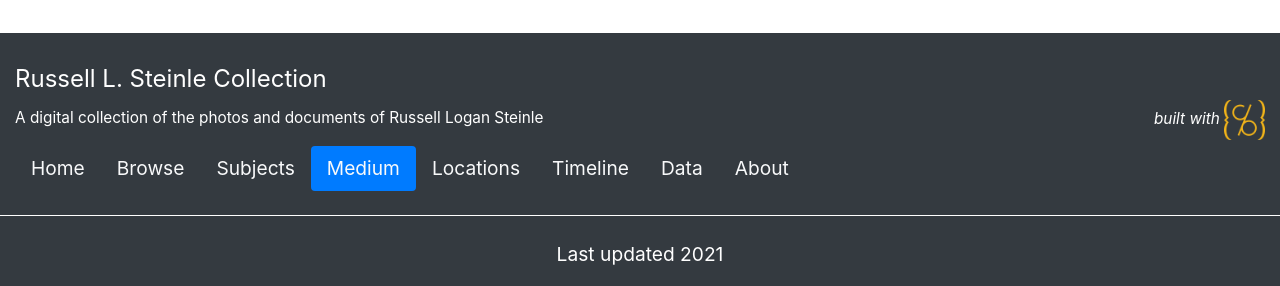
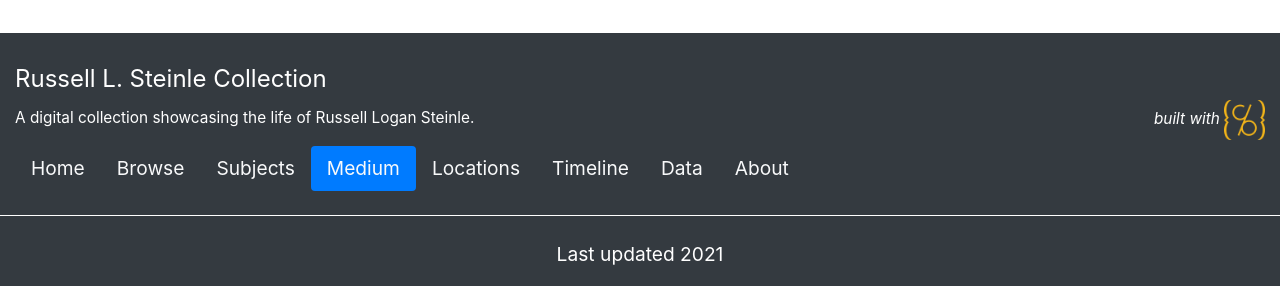
Before and after one commit to mialsteinle/russell-logan-steinle, a Jekyll site: the page built from pages/medium.md, in a window 1280 px wide. Shown: the part 611-897 px from the top of the page. Built offline with Jekyll 4.4.1, drawn with Linux system fonts in a browser that asks for light colours.

Commit message:
Update _config.yml

```diff
--- a/_config.yml
+++ b/_config.yml
@@ -25,7 +25,7 @@ title: Russell L. Steinle Collection
 tagline:
 # description appears in meta tags and other locations
 # this description might appear in search result lists, keep around 160 characters max
-description: "A digital collection of the photos and documents of Russell Logan Steinle"
+description: "A digital collection showcasing the life of Russell Logan Steinle."
 # creator of the digital collection, to appear in meta tags; we typically use our GitHub usernames but feel free to just use your name
 author: mialsteinle
 
```
